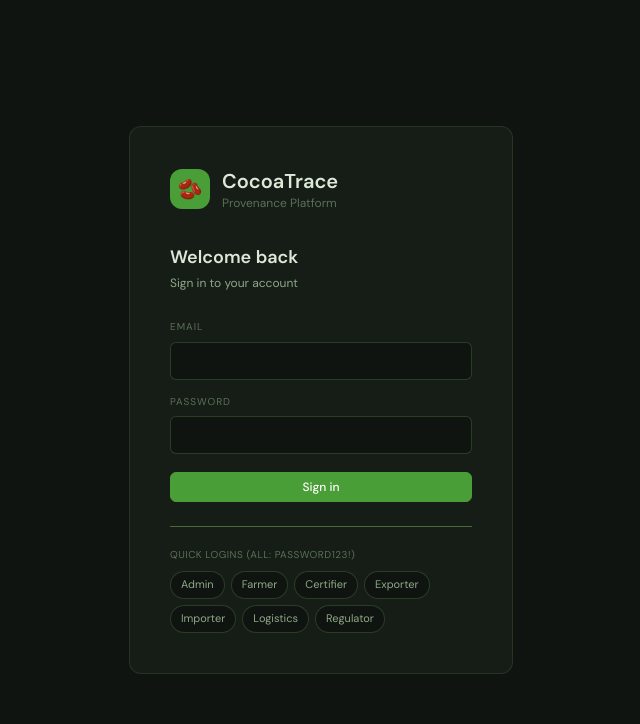
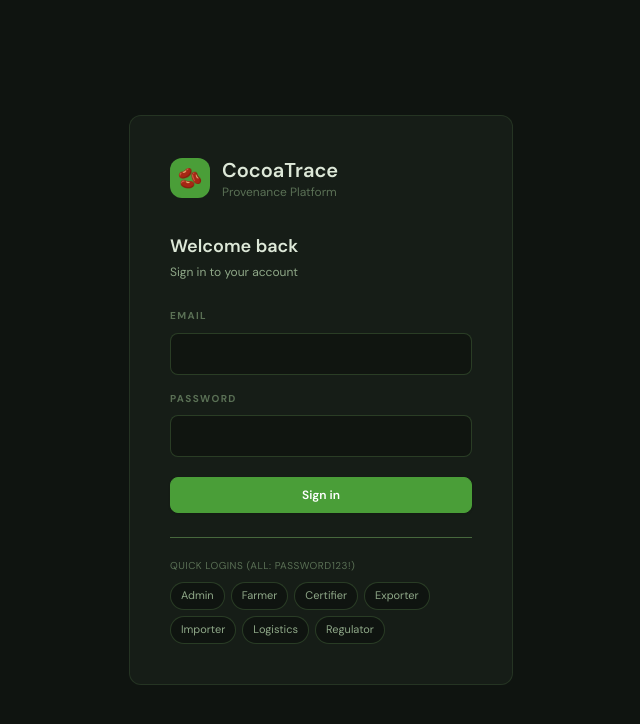
Before and after one commit to PaddyPul/cocoatrace, a React (Vite) app in the folder web/: page /login in a window 1280 px wide. Shown: the top 724 px of the page, without its empty margins (319-959 px from the left). Built offline with nearby package versions, Linux system fonts and the light colour scheme.

Commit message:
ui: update web/src/index.css

```diff
--- a/web/src/index.css
+++ b/web/src/index.css
@@ -4,20 +4,23 @@
 
 @layer base {
   * { @apply box-border m-0 p-0; }
-  body { @apply text-sm leading-relaxed; }
+  html { @apply bg-surface-darker; }
+  body { @apply bg-surface-darker text-text-primary text-sm leading-relaxed antialiased; }
   a { @apply text-inherit no-underline; }
   input, select, textarea { @apply text-sm; }
+  button, a, input, select, textarea { @apply focus-visible:outline-none focus-visible:ring-2 focus-visible:ring-brand-400/70 focus-visible:ring-offset-2 focus-visible:ring-offset-surface-darker; }
+  ::selection { @apply bg-brand-400/30 text-white; }
 }
 
 @layer components {
-  .card { @apply bg-surface border border-border rounded p-4 mb-4; }
+  .card { @apply bg-surface border border-border rounded-2xl p-5 mb-5 shadow-sm shadow-black/10; }
   .card-accent { @apply border-brand-400/30; }
-  .btn { @apply px-3.5 py-1.5 rounded-sm border border-border-strong bg-surface text-text-primary text-xs font-medium cursor-pointer inline-flex items-center gap-1.5 transition-all duration-150 whitespace-nowrap; }
-  .btn:hover { @apply bg-surface-light border-brand-500; }
-  .btn-primary { @apply bg-brand-500 border-brand-500 text-white; }
+  .btn { @apply min-h-9 px-4 py-2 rounded-lg border border-border-strong bg-surface text-text-primary text-xs font-semibold cursor-pointer inline-flex items-center gap-2 transition-all duration-150 whitespace-nowrap shadow-sm shadow-black/10; }
+  .btn:hover { @apply -translate-y-px bg-surface-light border-brand-500/70; }
+  .btn-primary { @apply bg-brand-500 border-brand-500 text-white shadow-brand-900/30; }
   .btn-primary:hover { @apply bg-brand-400 border-brand-400; }
   .btn-danger { @apply bg-red-900/20 border-red-500/30 text-red-400; }
-  .btn-sm { @apply px-2.5 py-1 text-[11px]; }
+  .btn-sm { @apply min-h-8 px-3 py-1.5 text-[11px]; }
   .btn:disabled { @apply opacity-50 cursor-not-allowed; }
 
   .badge { @apply inline-flex items-center px-2 py-0.5 rounded-full text-[11px] font-medium font-mono whitespace-nowrap; }
@@ -27,37 +30,38 @@
   .badge-blue { @apply bg-blue-500/10 text-blue-400 border border-blue-500/20; }
   .badge-gray { @apply bg-text-muted/10 text-text-muted border border-border; }
 
-  .form-field { @apply mb-3.5; }
-  .form-label { @apply block text-[10px] text-text-muted uppercase tracking-widest mb-1.5; }
-  .form-input { @apply w-full bg-surface-darker border border-border-strong rounded-sm text-text-primary px-2.5 py-2 outline-none; }
-  .form-input:focus { @apply border-brand-500; }
+  .form-field { @apply mb-4; }
+  .form-label { @apply block text-[10px] font-bold text-text-muted uppercase tracking-[0.14em] mb-2; }
+  .form-input { @apply min-h-10 w-full bg-surface-darker/80 border border-border-strong rounded-lg text-text-primary px-3 py-2.5 outline-none transition-colors placeholder:text-text-muted/60; }
+  .form-input:focus { @apply border-brand-400 bg-surface-darker; }
   .form-select { @apply form-input appearance-none cursor-pointer; }
 
-  .table-wrap { @apply bg-surface border border-border rounded overflow-x-auto mb-5; }
+  .table-wrap { @apply bg-surface border border-border rounded-2xl overflow-x-auto mb-6 shadow-sm shadow-black/10; }
   table { @apply w-full border-collapse; }
-  th { @apply text-left px-3.5 py-2.5 text-[10px] text-text-muted uppercase tracking-widest border-b border-border font-medium whitespace-nowrap; }
-  td { @apply px-3.5 py-2.5 border-b border-border text-xs text-text-secondary; }
+  th { @apply bg-black/10 text-left px-4 py-3 text-[9px] text-text-muted uppercase tracking-[0.14em] border-b border-border font-bold whitespace-nowrap; }
+  td { @apply px-4 py-3.5 border-b border-border text-xs text-text-secondary; }
   tr:last-child td { @apply border-b-0; }
+  tbody tr { @apply transition-colors; }
 
-  .stat-card { @apply bg-surface border border-border rounded p-4; }
+  .stat-card { @apply bg-surface border border-border rounded-2xl p-5 shadow-sm shadow-black/10; }
   .stat-card-accent { @apply border-brand-500/30; }
-  .stat-label { @apply text-[10px] text-text-muted uppercase tracking-wider mb-2; }
-  .stat-value { @apply text-[26px] font-bold font-mono leading-none; }
+  .stat-label { @apply text-[9px] font-bold text-text-muted uppercase tracking-[0.14em] mb-3; }
+  .stat-value { @apply text-[28px] font-bold font-mono leading-none tracking-tight; }
 
   .progress-bar { @apply h-1 bg-border rounded overflow-hidden mt-2; }
   .progress-fill { @apply h-full rounded transition-all duration-500; }
 
-  .modal-overlay { @apply fixed inset-0 bg-black/60 z-50 flex items-center justify-center; }
-  .modal { @apply bg-surface-dark border border-border rounded-xl p-7 w-full max-w-lg max-h-[90vh] overflow-y-auto; }
-  .modal-title { @apply text-base font-semibold mb-1; }
+  .modal-overlay { @apply fixed inset-0 bg-black/70 backdrop-blur-sm z-50 flex items-center justify-center p-4; }
+  .modal { @apply bg-surface-dark border border-border rounded-2xl p-6 sm:p-7 w-full max-w-lg max-h-[90vh] overflow-y-auto shadow-2xl shadow-black/40; }
+  .modal-title { @apply text-lg font-bold tracking-tight mb-1; }
   .modal-sub { @apply text-xs text-text-secondary mb-5; }
 
   .toast-enter { animation: slideUp 0.3s ease-out; }
   @keyframes slideUp { from { transform: translateY(20px); opacity: 0; } to { transform: translateY(0); opacity: 1; } }
 
-  .tab-row { @apply flex gap-0.5 bg-surface-darker rounded-sm p-0.5 mb-5; }
-  .tab { @apply px-3.5 py-1.5 rounded text-xs cursor-pointer text-text-secondary transition-all; }
-  .tab.active { @apply bg-surface text-text-primary font-medium; }
+  .tab-row { @apply flex gap-1 bg-surface-darker rounded-xl p-1 mb-5; }
+  .tab { @apply px-4 py-2 rounded-lg text-xs cursor-pointer text-text-secondary transition-all; }
+  .tab.active { @apply bg-surface text-text-primary font-semibold shadow-sm; }
 
   .empty-state { @apply text-center py-12 px-6 text-text-muted; }
   .empty-icon { @apply text-3xl mb-3; }
```
